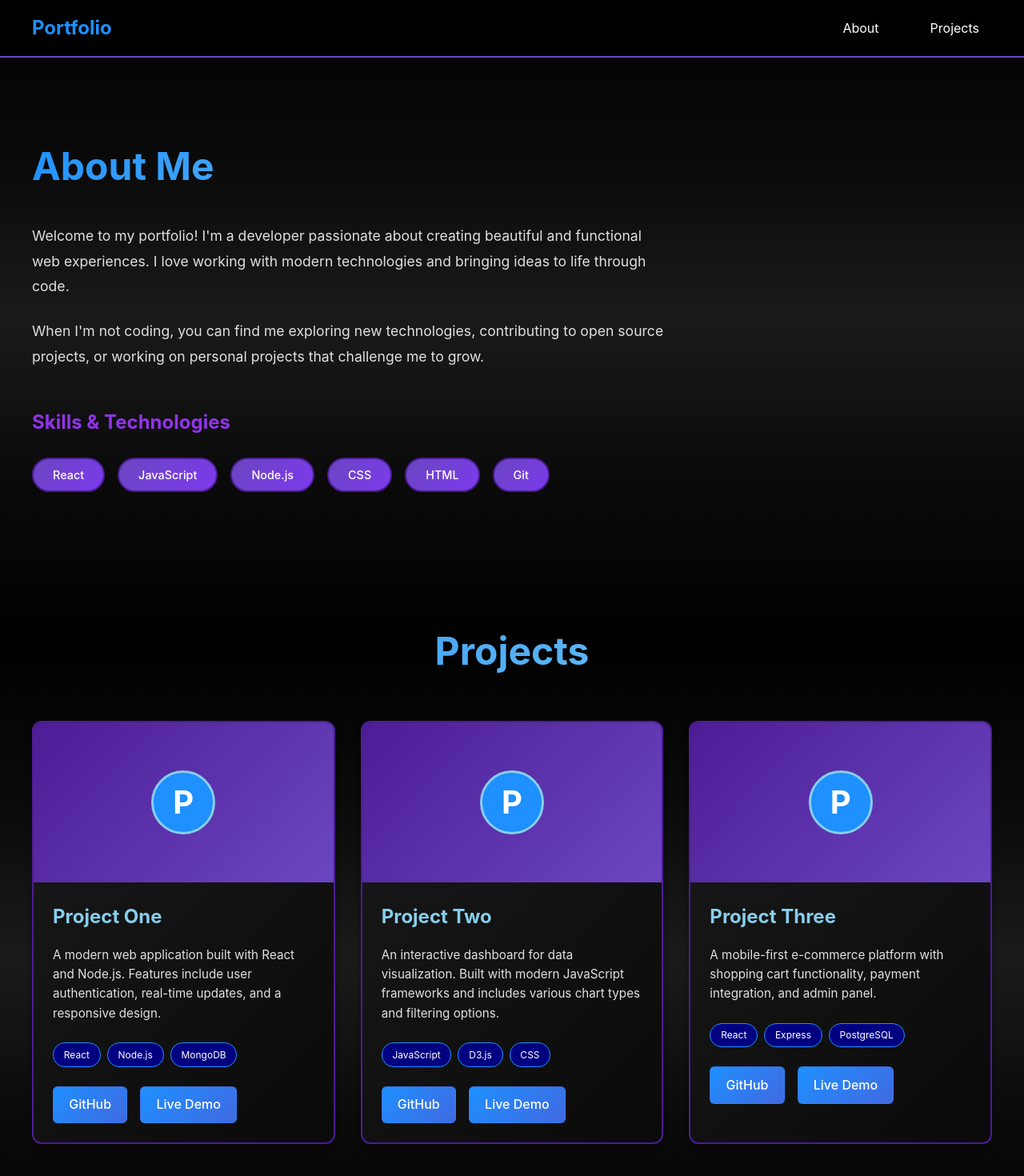
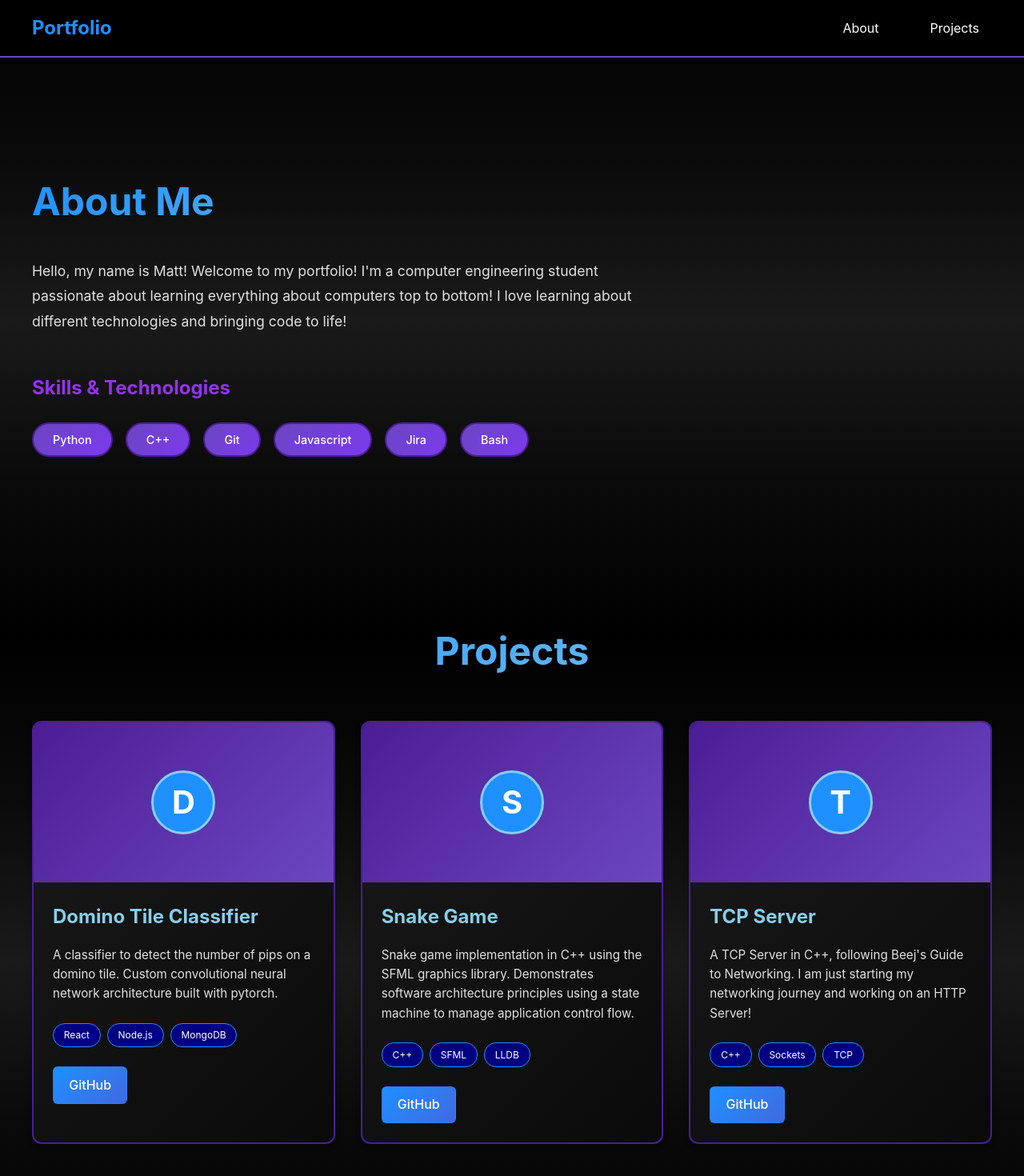
Before and after one commit to mattqgoldberg/portfolio, a React (Vite) app: page / in a window 1280 px wide. Shown: the top 1470 px of the page at 80% size. Built offline with nearby package versions, Linux system fonts and the light colour scheme.

Commit message:
Updated templates with current info

```diff
--- a/src/components/About.jsx
+++ b/src/components/About.jsx
@@ -18,20 +18,15 @@ function About() {
           <h1 className="about-title">About Me</h1>
           <div className="about-text">
             <p>
-              Welcome to my portfolio! I'm a developer passionate about creating
-              beautiful and functional web experiences. I love working with modern
-              technologies and bringing ideas to life through code.
-            </p>
-            <p>
-              When I'm not coding, you can find me exploring new technologies,
-              contributing to open source projects, or working on personal projects
-              that challenge me to grow.
+			  Hello, my name is Matt! Welcome to my portfolio! I'm a computer engineering
+			  student passionate about learning everything about computers top to bottom!
+			  I love learning about different technologies and bringing code to life!
             </p>
           </div>
           <div className="skills">
             <h2 className="skills-title">Skills & Technologies</h2>
             <div className="skills-list">
-              {['React', 'JavaScript', 'Node.js', 'CSS', 'HTML', 'Git'].map((skill, index) => (
+              {['Python', 'C++', 'Git', 'Javascript', 'Jira', 'Bash'].map((skill, index) => (
                 <motion.span
                   key={skill}
                   className="skill-tag"
--- a/src/components/Footer.jsx
+++ b/src/components/Footer.jsx
@@ -3,9 +3,9 @@ import '../styles/components/Footer.css'
 
 function Footer() {
   const socialLinks = [
-    { name: 'GitHub', url: 'https://github.com', icon: '🔗' },
-    { name: 'LinkedIn', url: 'https://linkedin.com', icon: '🔗' },
-    { name: 'Email', url: 'mailto:your.email@example.com', icon: '✉️' },
+    { name: 'GitHub', url: 'https://github.com/mattqgoldberg', icon: '🔗' },
+    { name: 'LinkedIn', url: 'https://linkedin.com/in/mattqgoldberg', icon: '🔗' },
+    { name: 'Email', url: 'mailto:matt.q.goldberg@gmail.com', icon: '✉️' },
   ]
 
   return (
--- a/src/components/Projects.jsx
+++ b/src/components/Projects.jsx
@@ -53,7 +53,7 @@ function Projects() {
                       GitHub
                     </a>
                   )}
-                  {project.live && (
+                  {/*project.live && (
                     <a
                       href={project.live}
                       target="_blank"
@@ -62,7 +62,7 @@ function Projects() {
                     >
                       Live Demo
                     </a>
-                  )}
+                  )*/}
                 </div>
               </div>
             </motion.div>
--- a/src/data/projects.js
+++ b/src/data/projects.js
@@ -1,26 +1,26 @@
 export const projects = [
   {
     id: 1,
-    title: "Project One",
-    description: "A modern web application built with React and Node.js. Features include user authentication, real-time updates, and a responsive design.",
+    title: "Domino Tile Classifier",
+    description: "A classifier to detect the number of pips on a domino tile. Custom convolutional neural network architecture built with pytorch.",
     tech: ["React", "Node.js", "MongoDB"],
-    github: "https://github.com/example/project-one",
+    github: "https://github.com/mattqgoldberg/domino-counter",
     live: "https://project-one-demo.com"
   },
   {
     id: 2,
-    title: "Project Two",
-    description: "An interactive dashboard for data visualization. Built with modern JavaScript frameworks and includes various chart types and filtering options.",
-    tech: ["JavaScript", "D3.js", "CSS"],
-    github: "https://github.com/example/project-two",
+    title: "Snake Game",
+    description: "Snake game implementation in C++ using the SFML graphics library. Demonstrates software architecture principles using a state machine to manage application control flow.",
+    tech: ["C++", "SFML", "LLDB"],
+    github: "https://github.com/mattqgoldberg/snake-game",
     live: "https://project-two-demo.com"
   },
   {
     id: 3,
-    title: "Project Three",
-    description: "A mobile-first e-commerce platform with shopping cart functionality, payment integration, and admin panel.",
-    tech: ["React", "Express", "PostgreSQL"],
-    github: "https://github.com/example/project-three",
+    title: "TCP Server",
+    description: "A TCP Server in C++, following Beej's Guide to Networking. I am just starting my networking journey and working on an HTTP Server!",
+    tech: ["C++", "Sockets", "TCP"],
+    github: "https://github.com/mattqgoldberg/tcp-server",
     live: "https://project-three-demo.com"
   }
 ]
```
